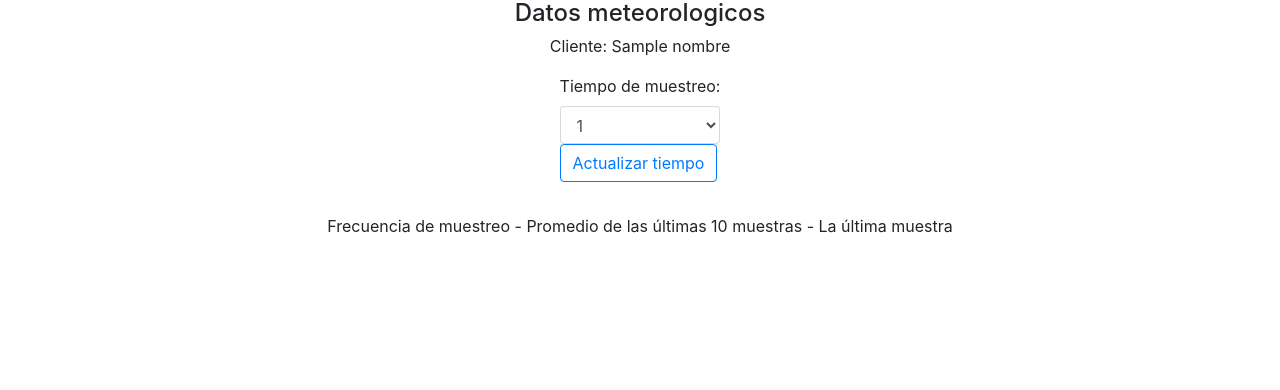
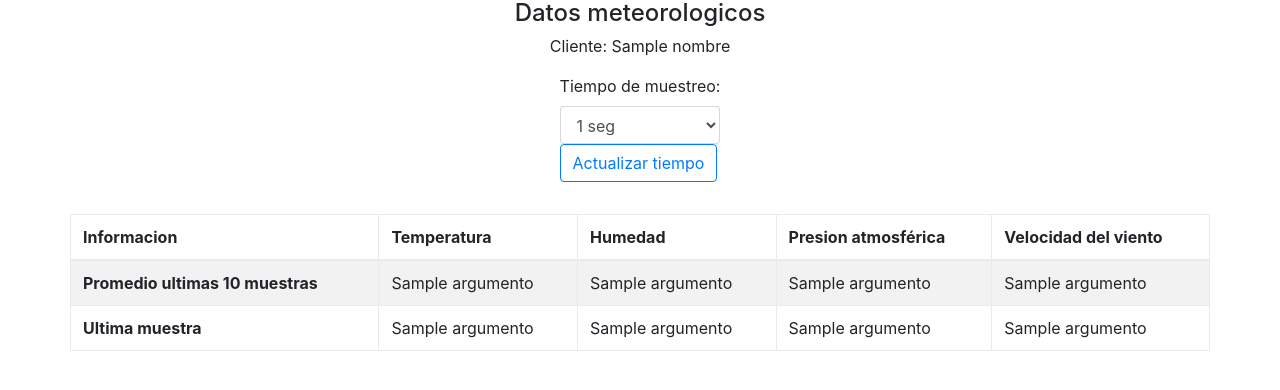
Before and after one commit to aesanchez/tpii-tp1, a Flask app: template punto-3/templates/datos.html in a window 1280 px wide. Shown: the top 390 px of the page. Run offline with Flask 2, Linux system fonts and the light colour scheme; the template is opened without the code that fills it: most values are stand-ins (such as "Sample title", 1, 10 or a date in 2020); some libraries are stand-ins or nearby versions.

Commit message:
integracion de los modulos al webserver

```diff
--- a/punto-3/app.py
+++ b/punto-3/app.py
@@ -2,6 +2,7 @@
 from flask import Flask
 from flask import render_template
 from flask import request
+from getinformation import getinformation
 
 app = Flask(__name__, static_url_path='/static')
 
@@ -17,7 +18,8 @@ def action_form():
     if request.method == 'POST':
         data = request.form
         nombre = data["nombre"]
-        return render_template('datos.html', nombre=nombre)
+        argumentos = getinformation("data", 10)
+        return render_template('datos.html', nombre=nombre, argumentos=argumentos)
 
 if __name__ == "__main__":
     # Define HOST y PUERTO para accerder
--- a/punto-3/getinformation.py
+++ b/punto-3/getinformation.py
@@ -18,4 +18,4 @@ def getinformation(filename, lines):
         wind += float(values[3])
 
     values = array[size - 1].split('|')
-    return [float(values[0]), float(values[1]), float(values[2]), float(values[3]), temperature / size * 1.0, humidity / size * 1.0, pressure / size * 1.0, wind / size * 1.0]
+    return [float(values[0]), float(values[1]), float(values[2]), float(values[3]), round(temperature / size, 2), round(humidity / size, 2), round(pressure / size,2), round(wind / size, 2)]
--- a/punto-3/getlastlines.py
+++ b/punto-3/getlastlines.py
@@ -1,8 +1,12 @@
+from filemutex import mutexP
+from filemutex import mutexV
+
 def getlastlines( filename, lines ):
     #size=quantity of lines
     size=0
     #array to return
     array = []
+    mutexP("data")
     f = open (filename,"r")
     for i, l in enumerate(f):
         pass
@@ -22,4 +26,5 @@ def getlastlines( filename, lines ):
         aux = f.readline()
         array.append(aux[0:len(aux)-1])
     f.close()
+    mutexV("data")
     return array
--- a/punto-3/templates/datos.html
+++ b/punto-3/templates/datos.html
@@ -1,4 +1,5 @@
 <html>
+
 <head>
 	<meta name="viewport" content="width=device-width, initial-scale=1">
 	<title>Ejercicio 3 - Datos</title>
@@ -9,6 +10,7 @@
 	<!-- Bootstrap JS -->
 	<script href="{{ url_for('static',filename='bootstrap/js/bootstrap.min.js') }}"></script>
 </head>
+
 <body>
 	<div class="container">
 		<div class="row justify-content-md-center">
@@ -26,8 +28,12 @@
 					<div class="col-md-12">
 						<label for="muestreo" class="control-label">Tiempo de muestreo:</label> <br>
 						<select class="form-control" id="muestreo">
-								<option>1</option>
-								<option>2</option>
+								<option value="1">1 seg</option>
+								<option value="2">2 seg</option>
+								<option value="5">5 seg</option>
+								<option value="10">10 seg</option>
+								<option value="30">30 seg</option>
+								<option value="60">60 seg</option>
 							</select>
 					</div>
 					<div class="col-md-8">
@@ -37,9 +43,33 @@
 			</form>
 		</div>
 		<div class="row justify-content-md-center">
-				Frecuencia de muestreo - Promedio de las últimas 10 muestras - La última muestra
+			<table class="table table-striped table-bordered">
+				<thead>
+					<tr>
+						<th> Informacion </th>
+						<th> Temperatura </th>
+						<th> Humedad </th>
+						<th> Presion atmosférica </th>
+						<th> Velocidad del viento </th>
+					</tr>
+				</thead>
+				<tbody>
+					<tr>
+						<th scope="row"> Promedio ultimas 10 muestras </th>
+						{% for i in range(0,4) %}
+						<td> {{argumentos[i]}} </td>
+						{% endfor %}
+					</tr>
+					<tr>
+						<th scope="row"> Ultima muestra </th>
+						{% for i in range(4,8) %}
+						<td> {{argumentos[i]}} </td>
+						{% endfor %}
+					</tr>
+				</tbody>
+			</table>
 		</div>
-
 	</div>
 </body>
+
 </html>
```
Also changed, not shown: 1 other file. Lines whose indentation alone changed are shown as unchanged.
